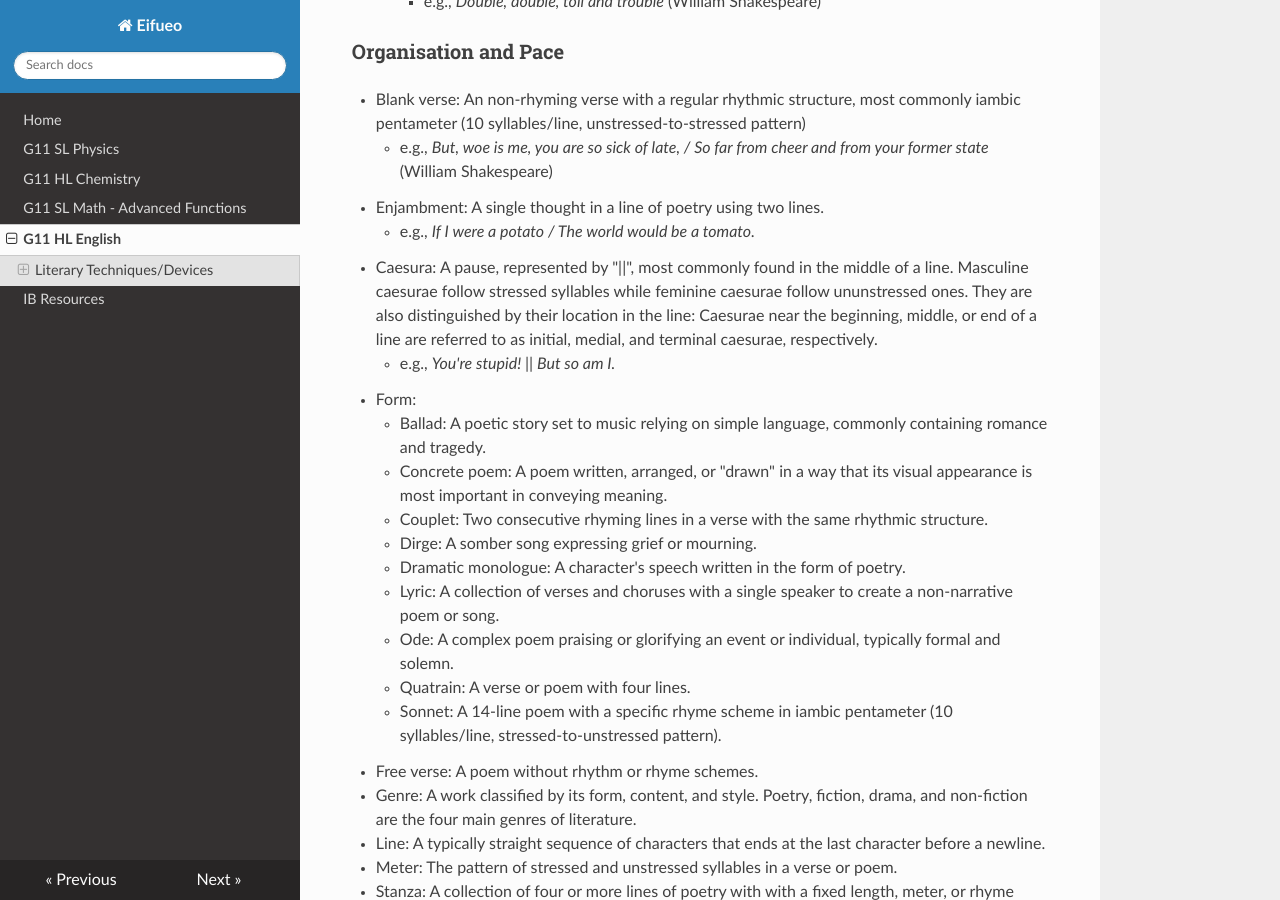
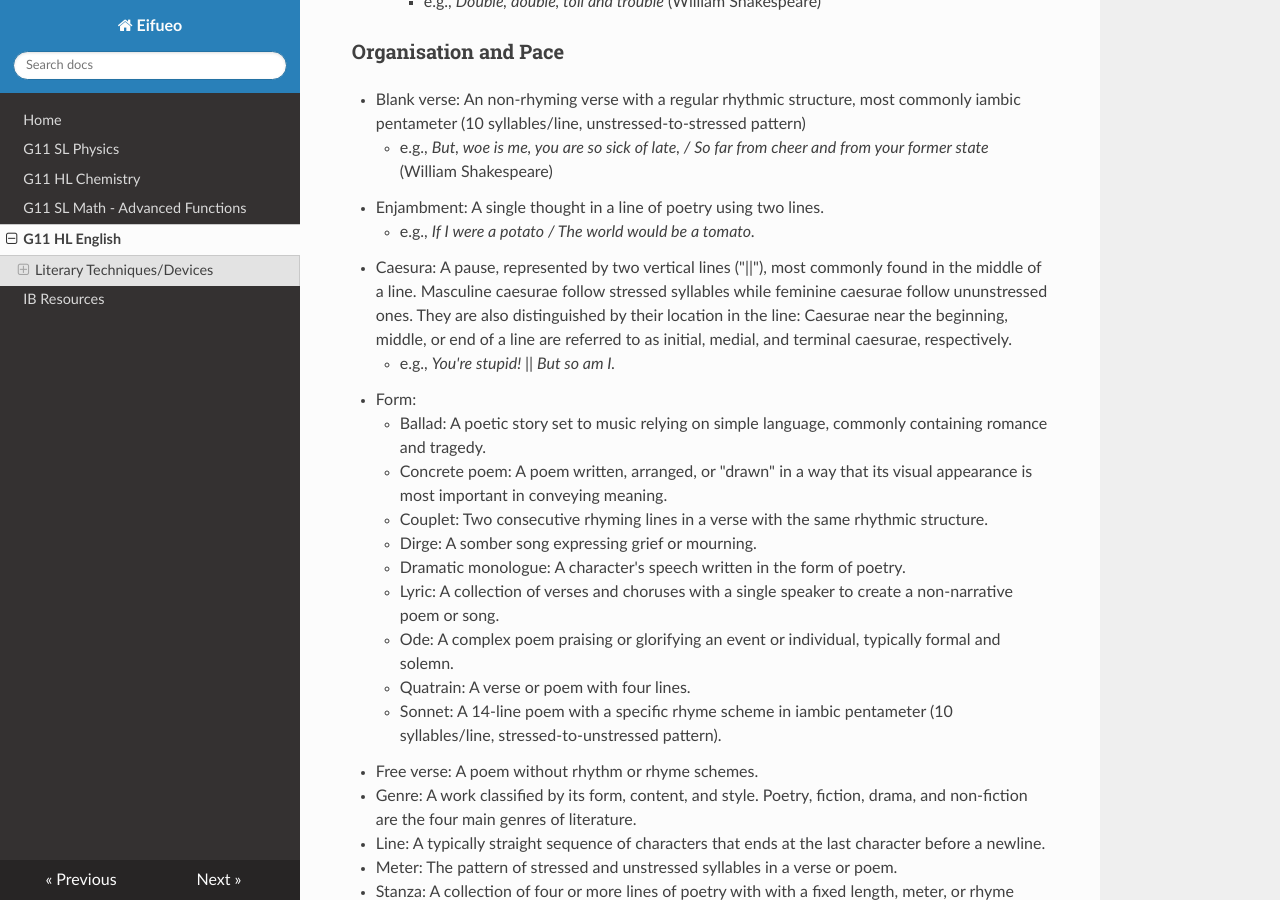
Before and after one commit to potatoeggy/eifueo, an MkDocs documentation site: the page built from docs/eng3uz.md, in a window 1280 px wide and 900 px high, scrolled down 1922 px. Built offline with MkDocs 1.6.1, drawn with Linux system fonts in a browser that asks for light colours; nearby versions of some CDN libraries.

Commit message:
eng: clarify caesurae's vertical lines

```diff
--- a/docs/eng3uz.md
+++ b/docs/eng3uz.md
@@ -63,7 +63,7 @@ The course code for this page is **ENG3UZ**.
 	- e.g., *But, woe is me, you are so sick of late, / So far from cheer and from your former state* (William Shakespeare)
  - Enjambment: A single thought in a line of poetry using two lines.
 	- e.g., *If I were a potato / The world would be a tomato.*
- - Caesura: A pause, represented by "||", most commonly found in the middle of a line. Masculine caesurae follow stressed syllables while feminine caesurae follow ununstressed ones. They are also distinguished by their location in the line: Caesurae near the beginning, middle, or end of a line are referred to as initial, medial, and terminal caesurae, respectively.
+ - Caesura: A pause, represented by two vertical lines ("||"), most commonly found in the middle of a line. Masculine caesurae follow stressed syllables while feminine caesurae follow ununstressed ones. They are also distinguished by their location in the line: Caesurae near the beginning, middle, or end of a line are referred to as initial, medial, and terminal caesurae, respectively.
 	- e.g., *You're stupid! || But so am I.*
  - Form:
 	- Ballad: A poetic story set to music relying on simple language, commonly containing romance and tragedy.
```
